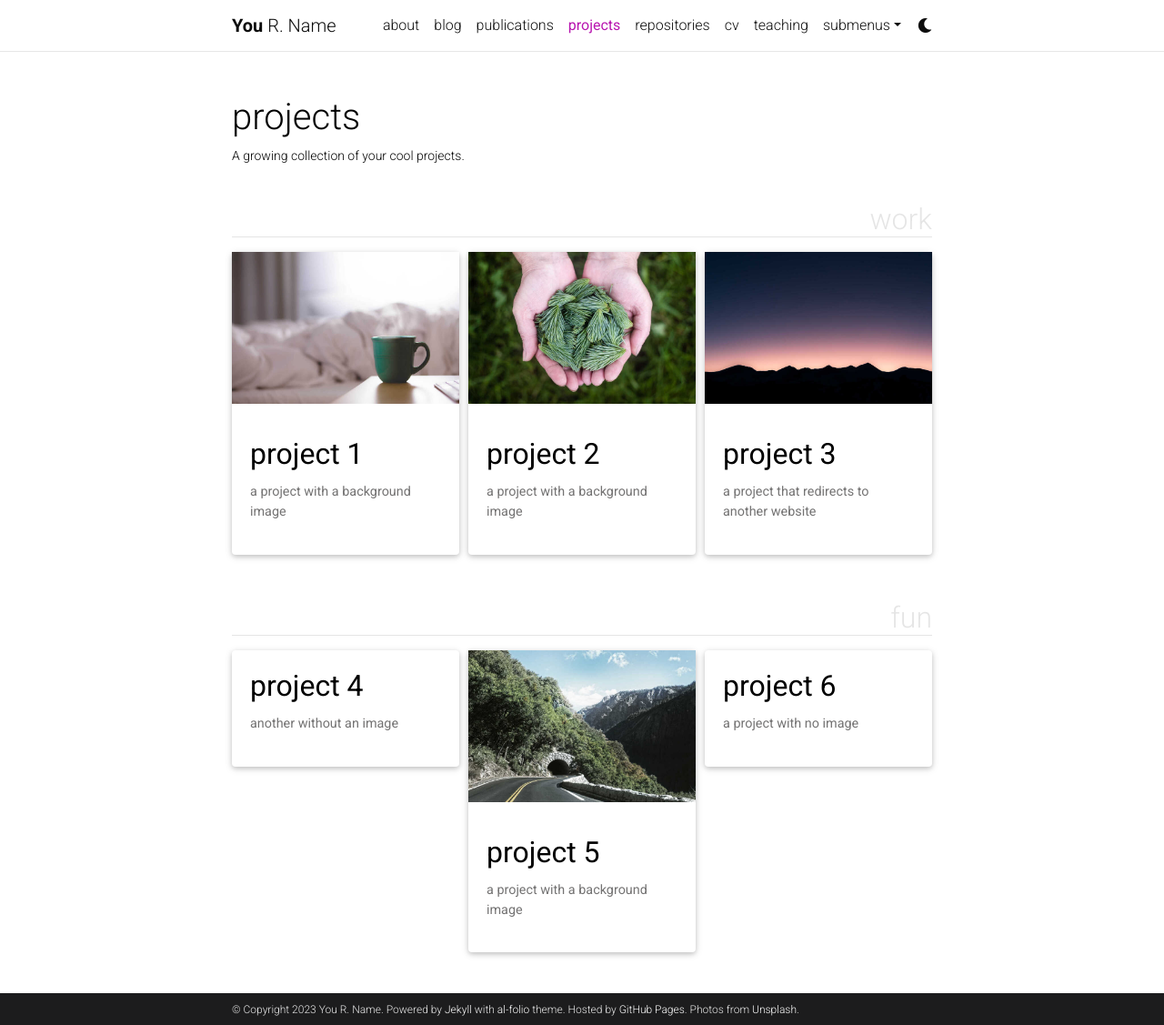
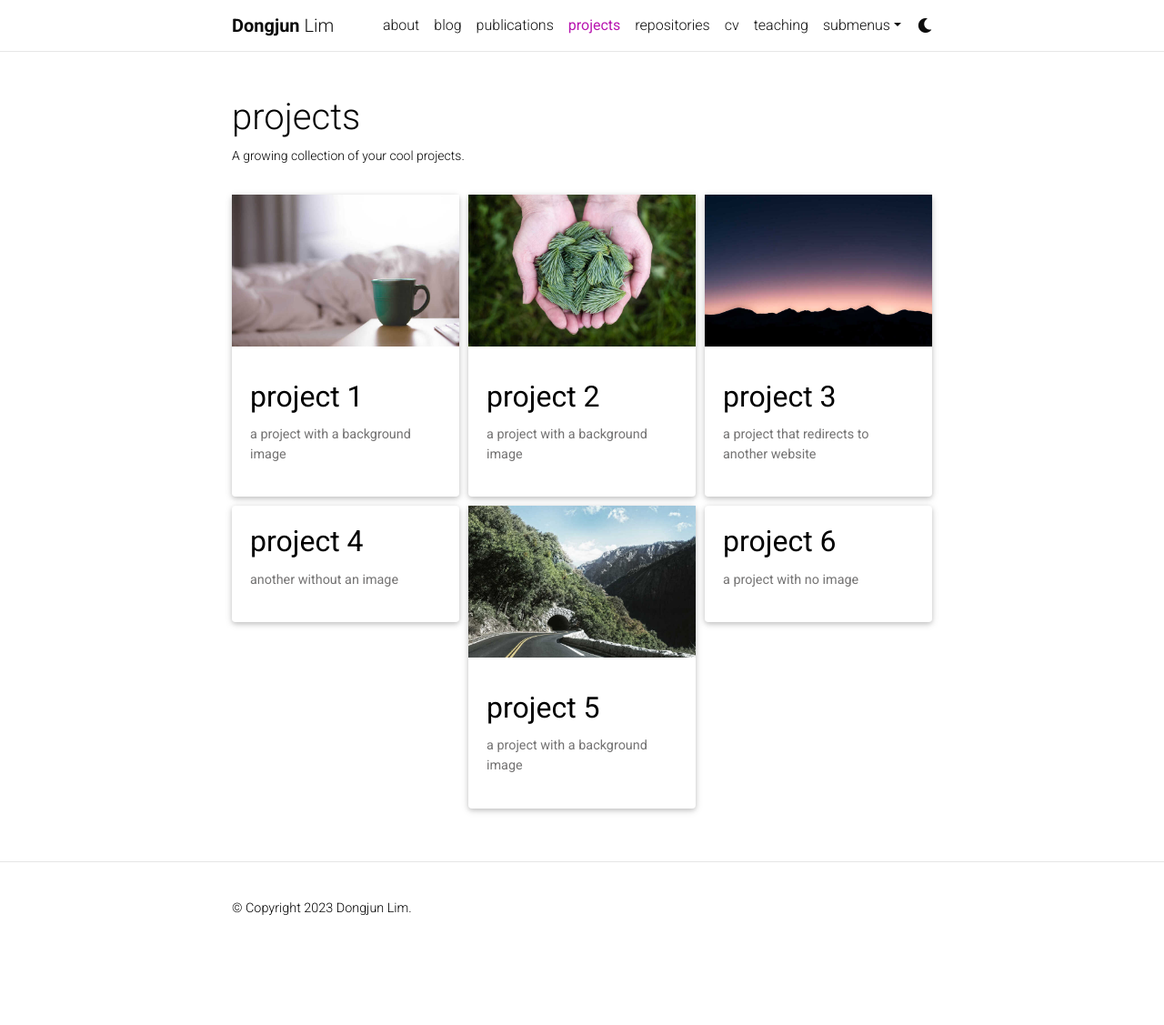
Before and after one commit to copyrig/copyrig.github.io, a Jekyll site: the page built from _pages/projects.md, in a window 1280 px wide and 1127 px high. Shown: the whole window at 91% size. Built offline with Jekyll 4.4.1, drawn with Linux system fonts in a browser that asks for light colours; full-size pictures stand in for the smaller copies a plugin makes; comment, search, counter and statistics services are not loaded; a style sheet for code colours, icons or effects is not loaded.

Commit message:
Change default settings

```diff
--- a/_config.yml
+++ b/_config.yml
@@ -3,23 +3,23 @@
 # -----------------------------------------------------------------------------
 
 title: blank # the website title (if blank, full name will be used instead)
-first_name: You
-middle_name: R.
-last_name: Name
-email: you@example.com
-description: > # the ">" symbol means to ignore newlines until "footer_text:"
-  A simple, whitespace theme for academics. Based on [*folio](https://github.com/bogoli/-folio) design.
-footer_text: >
-  Powered by <a href="https://jekyllrb.com/" target="_blank">Jekyll</a> with <a href="https://github.com/alshedivat/al-folio">al-folio</a> theme.
-  Hosted by <a href="https://pages.github.com/" target="_blank">GitHub Pages</a>.
-  Photos from <a href="https://unsplash.com" target="_blank">Unsplash</a>.
-keywords: jekyll, jekyll-theme, academic-website, portfolio-website  # add your own keywords or leave empty
+first_name: Dongjun
+middle_name:
+last_name: Lim
+email: djlim7@skku.edu
+description: #> # the ">" symbol means to ignore newlines until "footer_text:"
+  #A simple, whitespace theme for academics. Based on [*folio](https://github.com/bogoli/-folio) design.
+footer_text: #>
+  #Powered by <a href="https://jekyllrb.com/" target="_blank">Jekyll</a> with <a href="https://github.com/alshedivat/al-folio">al-folio</a> theme.
+  #Hosted by <a href="https://pages.github.com/" target="_blank">GitHub Pages</a>.
+  #Photos from <a href="https://unsplash.com" target="_blank">Unsplash</a>.
+keywords: #jekyll, jekyll-theme, academic-website, portfolio-website  # add your own keywords or leave empty
 
 lang: en # the language of your site (for example: en, fr, cn, ru, etc.)
 icon: ⚛️  # the emoji used as the favicon (alternatively, provide image name in /assets/img/)
 
-url: https://alshedivat.github.io # the base hostname & protocol for your site
-baseurl: /al-folio # the subpath of your site, e.g. /blog/
+url: https://copyrig.github.io # the base hostname & protocol for your site
+baseurl: / # /al-folio # the subpath of your site, e.g. /blog/
 last_updated: false # set to true if you want to display last updated in the footer
 impressum_path:  # set to path to include impressum link in the footer, use the same path as permalink in a page, helps to conform with EU GDPR
 
@@ -45,14 +45,14 @@ repo_trophies:
 # will use title and url fields
 # Take a look to https://github.com/jekyll/jekyll-feed for more customization
 
-rss_icon: true
+rss_icon: false
 
 # -----------------------------------------------------------------------------
 # Layout
 # -----------------------------------------------------------------------------
 
-navbar_fixed: true
-footer_fixed: true
+navbar_fixed: false
+footer_fixed: false
 
 # Dimensions
 max_width: 800px
@@ -105,8 +105,8 @@ facebook_id: # your facebook id
 youtube_id: # your youtube channel id (youtube.com/@<youtube_id>)
 discord_id: # your discord id (18-digit unique numerical identifier)
 
-contact_note: >
-  You can even add a little note about which of these is the best way to reach you.
+contact_note: #>
+  #You can even add a little note about which of these is the best way to reach you.
 
 # -----------------------------------------------------------------------------
 # Analytics and search engine verification
@@ -361,10 +361,10 @@ enable_tooltips:            false  # enables automatic tooltip links generated
 enable_darkmode:            true   # enables switching between light/dark modes
 enable_navbar_social:       false  # enables displaying social links in the
                                    # navbar on the about page
-enable_project_categories:  true   # enables categorization of projects into
+enable_project_categories:  false   # enables categorization of projects into
                                    # multiple categories
 enable_medium_zoom:         true   # enables image zoom feature (as on medium.com)
-enable_progressbar:         true   # enables a horizontal progress bar linked to the vertical scroll position
+enable_progressbar:         false   # enables a horizontal progress bar linked to the vertical scroll position
 
 # -----------------------------------------------------------------------------
 # Library versions
```
